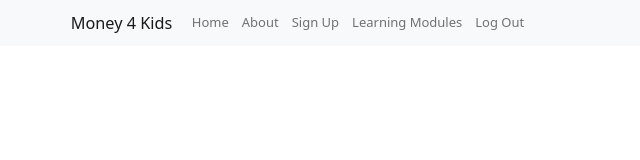
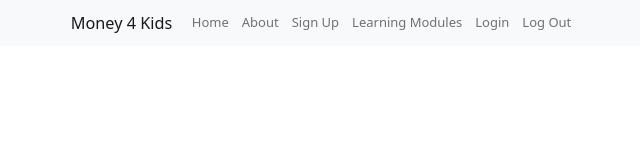
Before and after one commit to verdetea22/cs555MoneyForKids2022Fall, a React (Create React App) app: page /Modules/Module in a window 1280 px wide. Shown: the top 160 px of the page, without its empty margins (9-649 px from the left). Built offline with nearby package versions, Linux system fonts and the light colour scheme.

Commit message:
Fix login bug

```diff
--- a/src/components/Header/Header.jsx
+++ b/src/components/Header/Header.jsx
@@ -17,6 +17,7 @@ function Header() {
             <Nav.Link href="/About">About</Nav.Link>
             <Nav.Link href="/SignUp">Sign Up</Nav.Link>
             <Nav.Link href="/Modules">Learning Modules</Nav.Link>
+            <Nav.Link href="/Login">Login</Nav.Link>
             <Nav.Link href="#" onClick={() => { logout(); window.location.href = "/"; }}>Log Out</Nav.Link>
           </Nav>
         </Navbar.Collapse>
--- a/src/pages/login/Login.jsx
+++ b/src/pages/login/Login.jsx
@@ -7,7 +7,7 @@ const Login = () => {
   const { register, handleSubmit } = useForm();
 
   const onSubmit = ({ email, password }) => {
-    login(email, password).then((res) => {
+    login({ email, password }).then((res) => {
       window.location.href = "/";
     }).catch((error) => {
         console.log(error);
```
